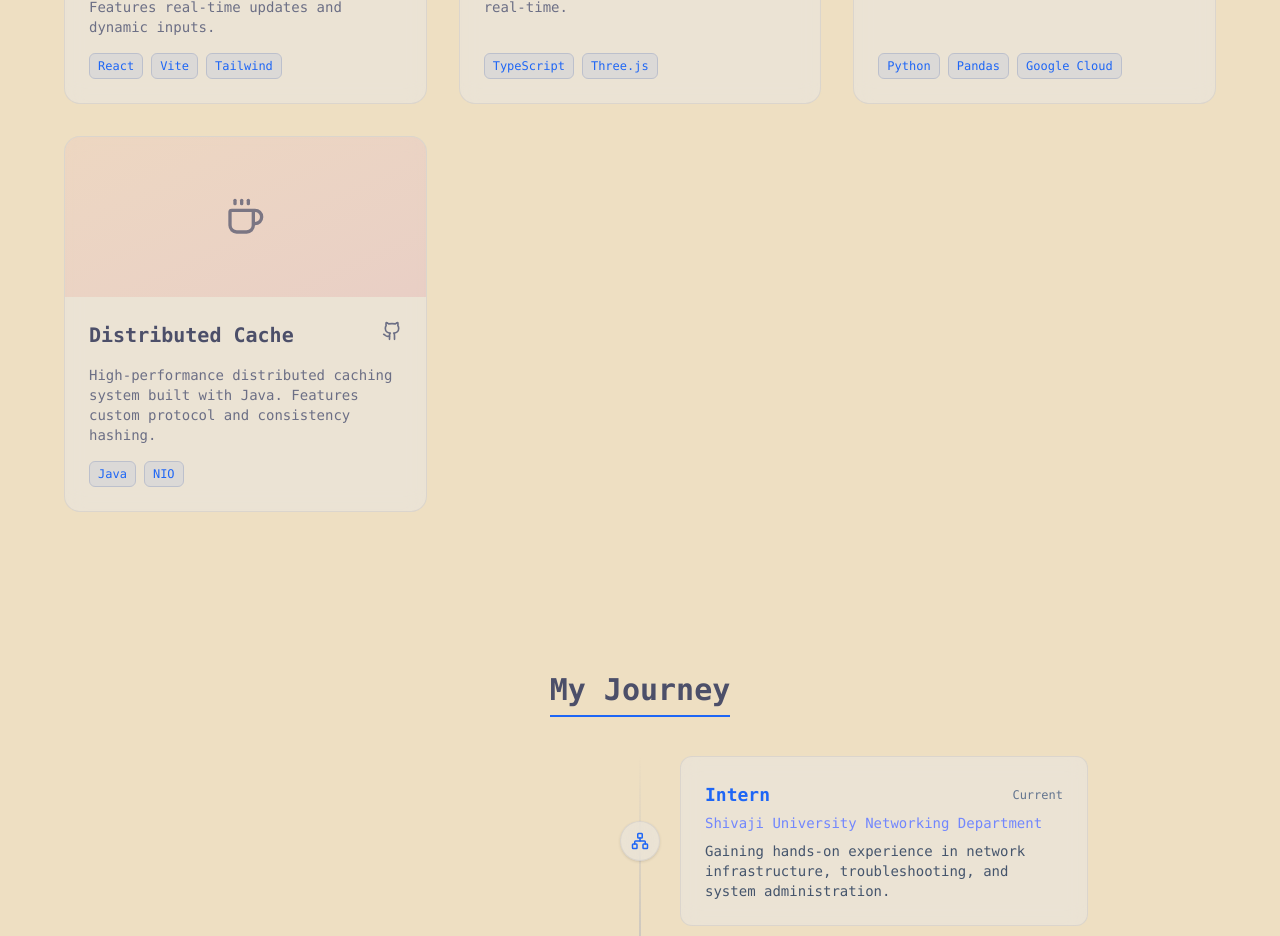
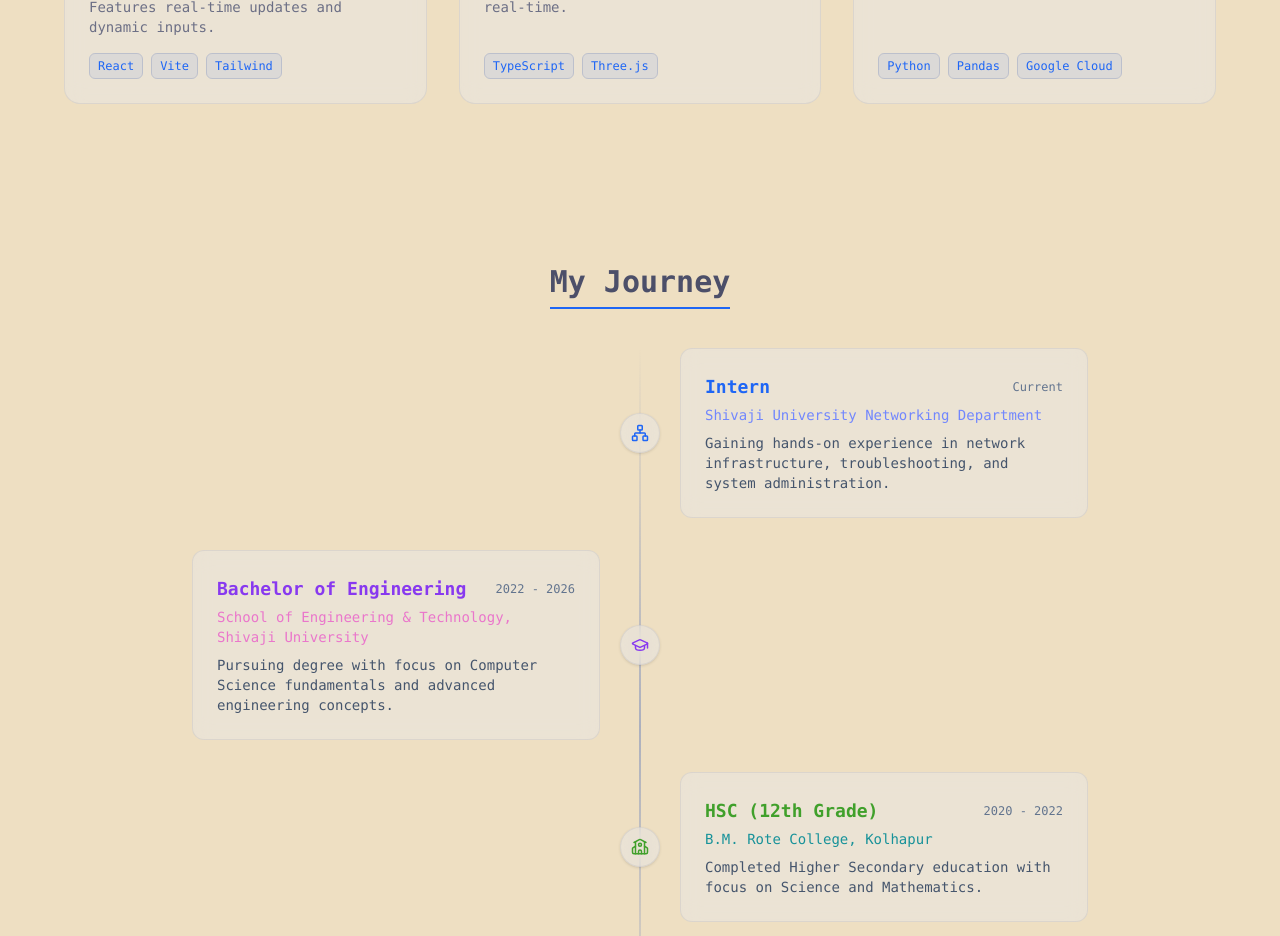
Before and after one commit to OmPatole/Portfoliov2, a React (Vite) app: page / in a window 1280 px wide. Shown: the part 1760-2696 px from the top of the page. Built offline with nearby package versions, Linux system fonts and the light colour scheme.

Commit message:
Resume issue solved

```diff
--- a/src/components/Hero.jsx
+++ b/src/components/Hero.jsx
@@ -1,4 +1,5 @@
 import { Download } from 'lucide-react';
+import resumeFile from '../assets/Resume.pdf'; // Add this line
 
 const Hero = ({ isDark, isVisible, scrollToSection }) => {
   return (
@@ -29,9 +30,9 @@ const Hero = ({ isDark, isVisible, scrollToSection }) => {
 
         <div className={`flex flex-col md:flex-row items-center justify-center gap-4 ${isVisible ? 'animate-fade-in-up delay-300' : 'opacity-0'}`}>
           <a
-            href="/src/assets/Resume.pdf"
-            target="_blank"
-            rel="noopener noreferrer"
+              href={resumeFile} // Updated here
+              target="_blank"
+              rel="noopener noreferrer"
             className={`px-8 py-3 rounded-xl font-bold hover:shadow-lg transition-all transform hover:-translate-y-1 w-full md:w-auto flex items-center justify-center gap-2 group active:scale-95 ${
               isDark
                 ? 'bg-linear-to-r from-[#89b4fa] to-[#b4befe] text-[#1e1e2e] hover:shadow-[#89b4fa]/25'
@@ -39,8 +40,8 @@ const Hero = ({ isDark, isVisible, scrollToSection }) => {
             }`}
             onClick={(e) => {
               e.preventDefault();
-              window.open('/src/assets/Resume.pdf', '_blank');
-            }}
+              window.open(resumeFile, '_blank'); // Updated here
+           }}
           >
             <Download size={20} className="group-hover:animate-bounce" />
             Resume (PDF)
--- a/src/components/Projects.jsx
+++ b/src/components/Projects.jsx
@@ -25,14 +25,6 @@ const Projects = ({ isDark }) => {
       tags: ['Python', 'Pandas', 'Google Cloud'],
       color: isDark ? 'from-[#a6e3a1]/20 to-[#94e2d5]/20' : 'from-[#40a02b]/10 to-[#179299]/10',
       icon: <Terminal size={40} className={isDark ? 'text-[#cdd6f4]/70' : 'text-[#4c4f69]/70'} />,
-      repo: '#'
-    },
-    {
-      title: 'Distributed Cache',
-      desc: 'High-performance distributed caching system built with Java. Features custom protocol and consistency hashing.',
-      tags: ['Java', 'NIO'],
-      color: isDark ? 'from-[#fab387]/20 to-[#f38ba8]/20' : 'from-[#fe640b]/10 to-[#d20f39]/10',
-      icon: <Coffee size={40} className={isDark ? 'text-[#cdd6f4]/70' : 'text-[#4c4f69]/70'} />,
       repo: '#'
     }
   ];
```
